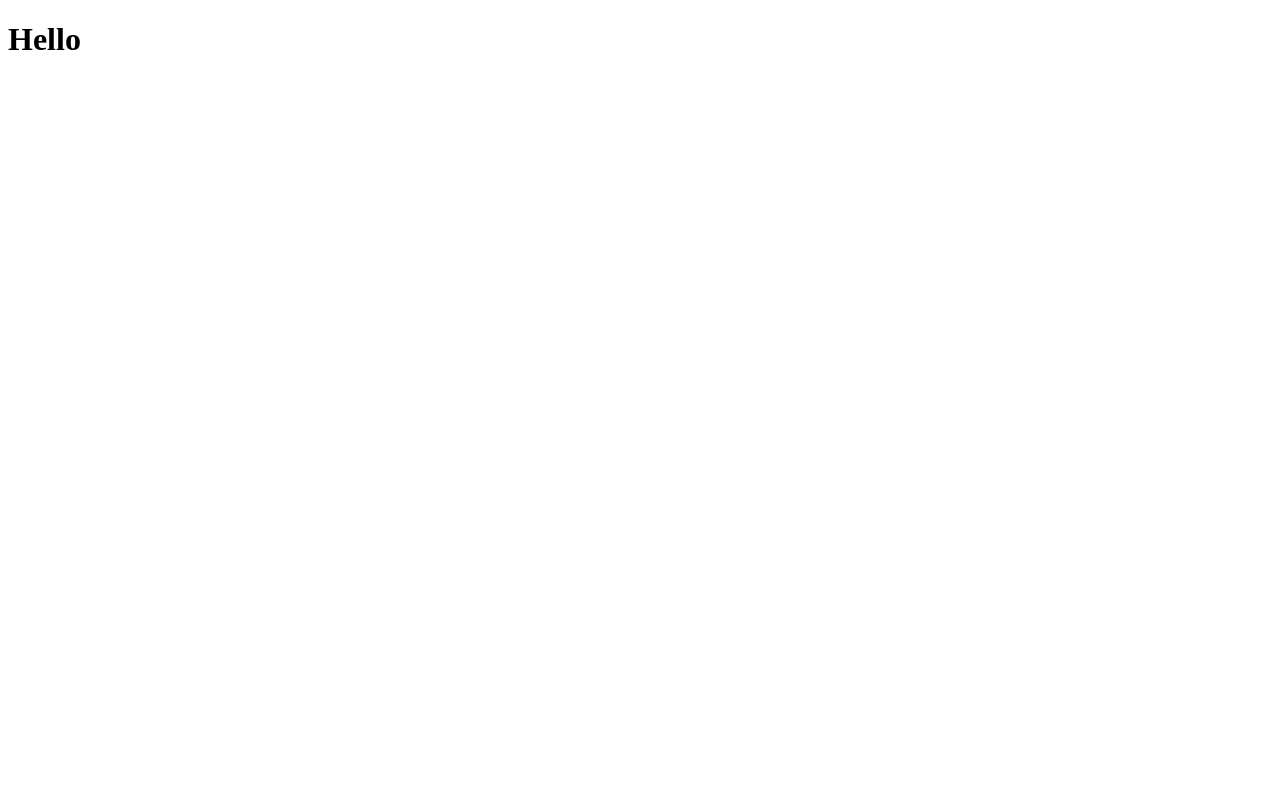
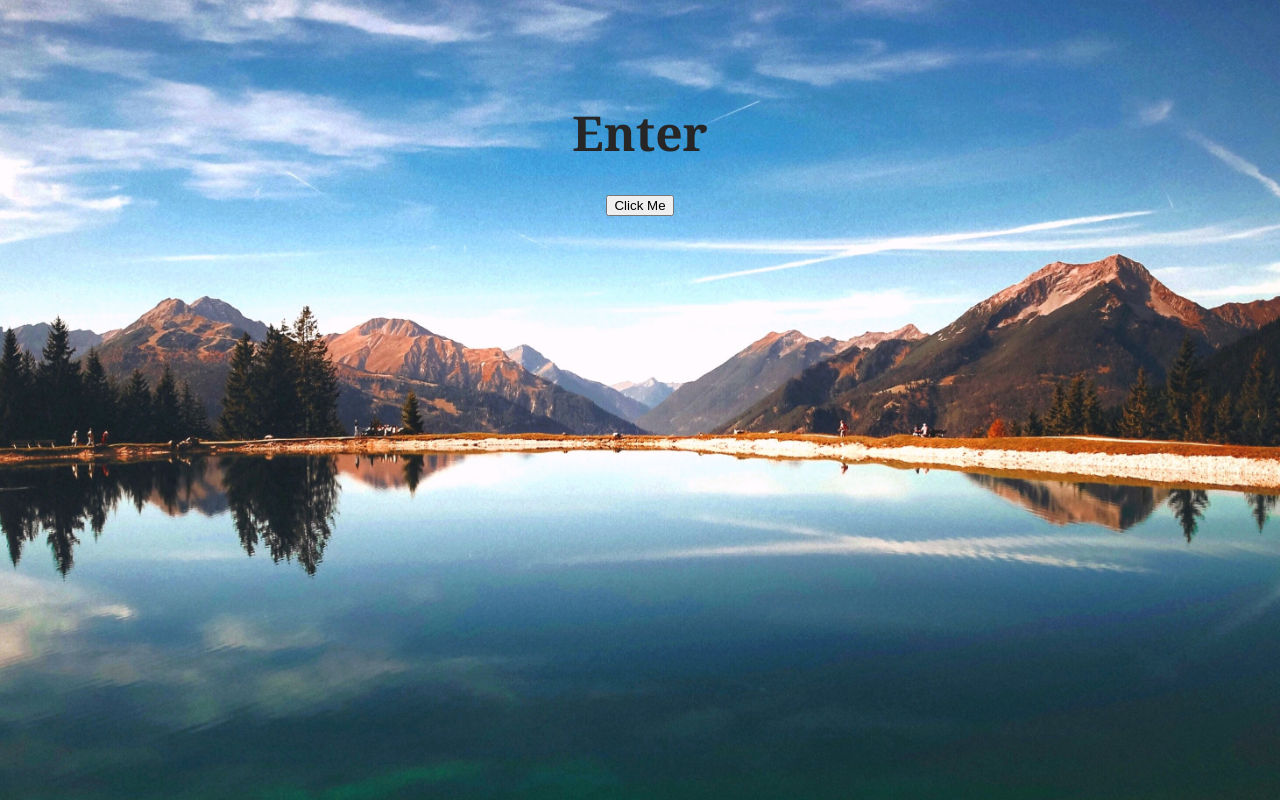
Before and after one commit to amarchiori/clock, a plain HTML site: page index.html in a window 1280 px wide. Drawn offline with Linux system fonts and the light colour scheme.

Commit message:
revamp clock exercise

```diff
--- a/index.html
+++ b/index.html
@@ -4,13 +4,17 @@
     <meta charset="UTF-8">
     <meta http-equiv="X-UA-Compatible" content="IE=edge">
     <meta name="viewport" content="width=device-width, initial-scale=1.0">
+    <link rel="stylesheet" href="style.css">
     <title>Clock</title>
 </head>
-<body>
-    <h1>
-        Hello <span id="user"></span>
-    </h1>
-    <h3 id="day"></h3>
-    <h3 id="time"></h3>
+<body">
+    <div>
+        <h1 id="user">Enter</h1>
+        <button onclick="askName()">Click Me</button>
+        <h3 id="day"></h3>
+        <h3 id="time"></h3>
+    </div>
+
+<script src="index.js"></script>
 </body>
 </html>
--- a/index.js
+++ b/index.js
@@ -1,20 +1,7 @@
-onload(newUser())
-
-function newUser() {
-  let text;
-  let user = prompt("Please enter your name:");
-  if (user == null || user == "") {
-    text = "Hello anonymous, welcome!";
-  } else {
-    text = "Hello " + user + "! Welcome!"
-  }
-  document.getElementById("user").innerHTML = text;
-}
-
-
+function showTime() {
   let today = new Date();
   let day = today.getDay();
-const daylist = ["Sunday","Monday","Tuesday","Wednesday ","Thursday","Friday","Saturday"];
+  const daylist = ["SUNDAY","MONDAY","TUESDAY","WEDNESDAY","THURSDAY","FRIDAY","SATURDAY"];
 
   let hour = today.getHours();
   let minute = today.getMinutes();
@@ -41,3 +28,23 @@ if (hour === 0 && ending === ' AM '){
       ending=' AM';
     }
   }
+  document.getElementById("day").innerHTML = `TODAY IS ${daylist[day]}`;
+  document.getElementById("time").innerHTML = `${hour}:${minute}${ending}  ${second}s`;
+  document.querySelector("button").innerHTML = `Update Time`;
+}
+
+function askName() {
+  let username = sessionStorage.getItem('username');
+
+  if (username === null) {
+      username = prompt("Welcome, what is your name?");
+  }
+
+  if (username != null) {
+      document.getElementById("user").innerHTML = "Welcome, " + username;
+      sessionStorage.setItem('username', username);
+  } else {
+      document.getElementById("user").innerHTML = "Welcome, Stranger!";
+  }
+  showTime();
+}
--- a/style.css
+++ b/style.css
@@ -1,4 +1,45 @@
-body {
-    background-color: aqua;
-    color: black;
+body, html {
+    height: 100%;
+    width: 100%;
+    background-image: url("bg-mountains.jpg");
+    background-size: cover;
+    background-position: center;
+    background-repeat: no-repeat;
+    margin: 0%;
 }
+
+
+h1 {
+    text-align: center;
+    color: rgb(38, 38, 38);
+    padding-top: 100px;
+    padding-bottom: 30px;
+    margin: 0%;
+    font-family:Georgia, 'Times New Roman', Times, serif;
+    font-size: 3em
+}
+
+button {
+    display: block;
+    text-align: center;
+    margin: 0 auto;
+}
+
+#day {
+    padding-top: 300px;
+    text-align: center;
+    color: rgb(255, 255, 255);
+    padding-bottom: 15px;
+    margin: 0%;
+    font-size: 4rem;
+    font-family: 'Lucida Sans', 'Lucida Sans Regular', 'Lucida Grande', 'Lucida Sans Unicode', Geneva, Verdana, sans-serif;
+}
+
+#time {
+    padding-top: 15px;
+    text-align: center;
+    color: rgb(255, 255, 255);
+    margin: 0%;
+    font-size: 4rem;
+    font-family: 'Lucida Sans', 'Lucida Sans Regular', 'Lucida Grande', 'Lucida Sans Unicode', Geneva, Verdana, sans-serif;
+}
```
Also changed, not shown: bg-mountains.jpg (added). Lines whose indentation alone changed are shown as unchanged.
